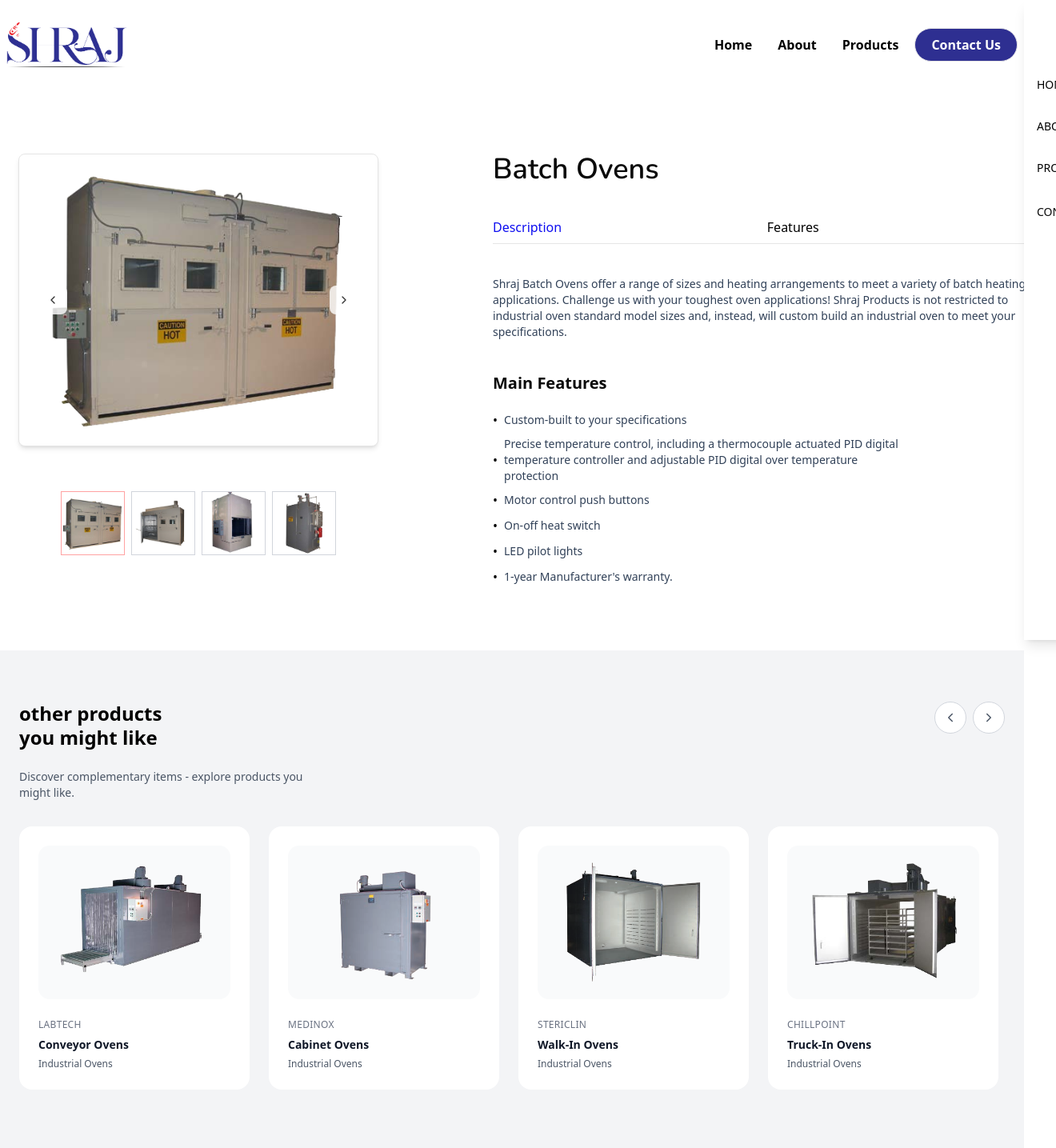
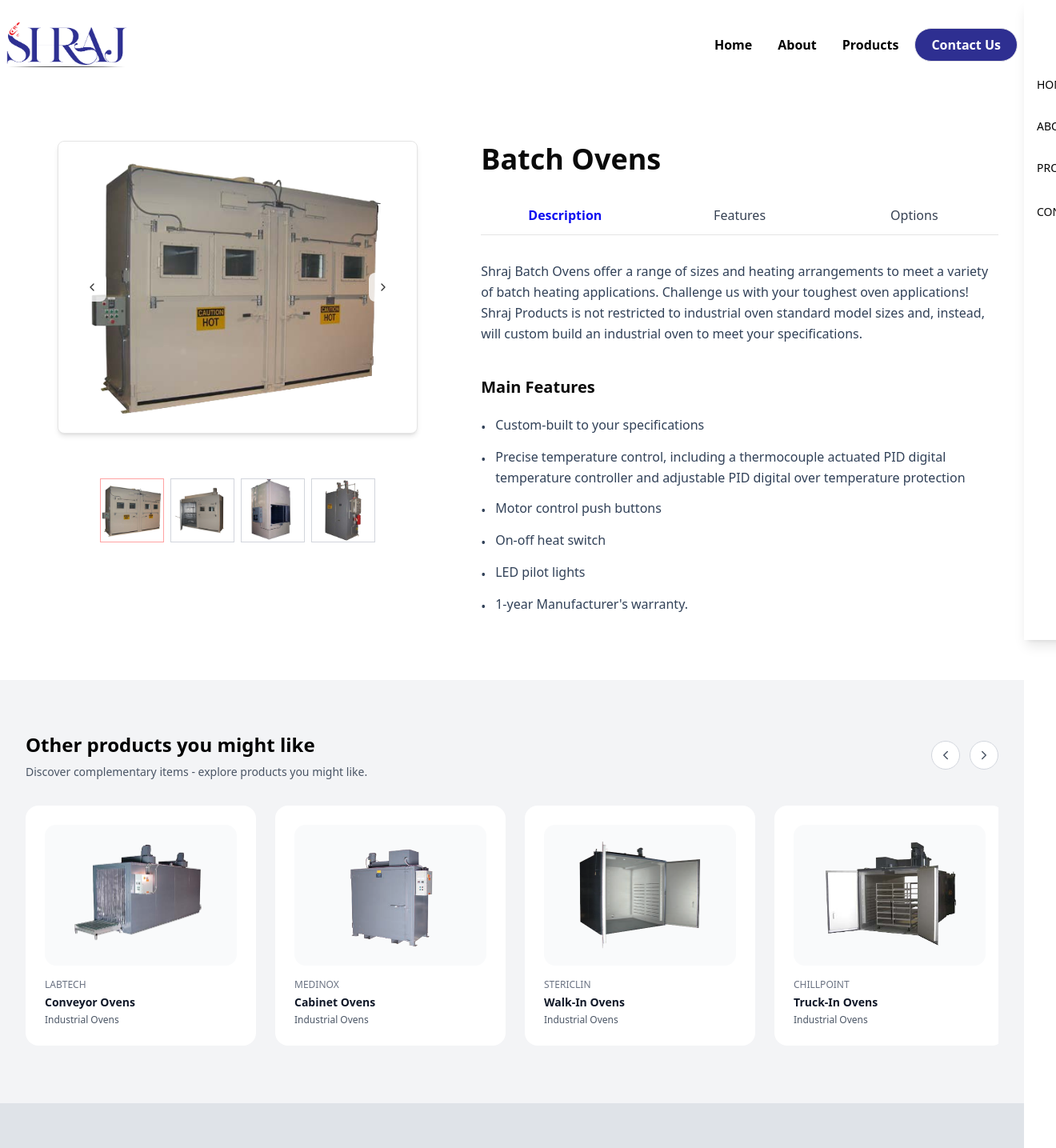
Before and after one commit to Mohit1x/shraj-project, a Next.js app: page /all-products/1 in a window 1280 px wide. Shown: the top 1435 px of the page at 80% size, 1320 px wide, since content can reach past the window. Built offline with nearby package versions, Linux system fonts and the light colour scheme; a web font is replaced by a local one.

Commit message:
fixed product detail page css

```diff
--- a/src/app/all-products/[product]/page.tsx
+++ b/src/app/all-products/[product]/page.tsx
@@ -37,9 +37,9 @@
   "Adjustable timer",
   "Ethernet or serial bus communication",
   "Profile temperature control with ramp and hold capability",
-  "Industrially hardened SCADA (supervisory control and data acquisition) system capable of controlling 20 ovens",
+  "Industrially hardened SCADA system capable of controlling 20 ovens",
   "Integrated PLC controls with touch screen",
-  "Class 'A' oven controls with powered exhaust systems are readily available upon request",
+  "Class 'A' oven controls with powered exhaust systems",
 ];
 
 export default function Product() {
@@ -50,7 +50,6 @@
   const [productDetail, setProducDetail] = useState<productDetailType | null>(
     null
   );
-
   const [activeTab, setActiveTab] = useState<
     "description" | "features" | "options"
   >("description");
@@ -77,61 +76,46 @@
     .slice(0, 8);
 
   const scrollLeft = () => {
-    if (scrollContainerRef.current) {
-      scrollContainerRef.current.scrollBy({
-        left: -300,
-        behavior: "smooth",
-      });
-    }
+    scrollContainerRef.current?.scrollBy({ left: -280, behavior: "smooth" });
   };
 
   const scrollRight = () => {
-    if (scrollContainerRef.current) {
-      scrollContainerRef.current.scrollBy({
-        left: 300,
-        behavior: "smooth",
-      });
-    }
+    scrollContainerRef.current?.scrollBy({ left: 280, behavior: "smooth" });
   };
 
   return (
     <>
-      <div className="grid grid-cols-1 lg:grid-cols-[45%_55%] max-w-7xl mx-auto gap-20 items-start justify-center mt-20">
-        <div>
+      <div className="flex flex-col lg:flex-row gap-6 lg:gap-10 max-w-7xl w-full mx-auto px-4 sm:px-6 lg:px-8 mt-8 sm:mt-12 lg:mt-16">
+        {/* Left Image Section */}
+        <div className="w-full lg:w-[45%] min-w-0">
           <ProductImageZoom images={productDetail?.images || [""]} />
         </div>
-        <div className="flex flex-col items-start gap-10 px-4 md:px-0">
-          <h1 className="text-4xl font-nunito font-semibold">
+
+        {/* Right Content Section */}
+        <div className="w-full lg:w-[55%] flex flex-col gap-6 lg:gap-8 min-w-0">
+          <h1 className="text-2xl sm:text-3xl lg:text-4xl font-semibold leading-tight break-words">
             {productDetail?.name}
           </h1>
-          <div className="flex flex-col gap-10 w-full">
-            <div className="border-b pb-2 flex items-center justify-between w-full">
-              <h1
-                onClick={() => setActiveTab("description")}
-                className={`cursor-pointer ${
-                  activeTab === "description" ? "text-[#0f0ff0]" : "text-black"
+
+          {/* Tabs */}
+          <div className="flex justify-between border-b pb-2 text-sm sm:text-base gap-2">
+            {["description", "features", "options"].map((tab) => (
+              <h2
+                key={tab}
+                onClick={() => setActiveTab(tab as any)}
+                className={`cursor-pointer capitalize px-2 py-1 text-center flex-1 min-w-0 ${
+                  activeTab === tab
+                    ? "text-[#0f0ff0] font-semibold"
+                    : "text-gray-700"
                 }`}
               >
-                Description
-              </h1>
-              <h1
-                onClick={() => setActiveTab("features")}
-                className={`cursor-pointer ${
-                  activeTab === "features" ? "text-[#0f0ff0]" : "text-black"
-                }`}
-              >
-                Features
-              </h1>
-              <h1
-                onClick={() => setActiveTab("options")}
-                className={`cursor-pointer ${
-                  activeTab === "options" ? "text-[#0f0ff0]" : "text-black"
-                }`}
-              >
-                More
-              </h1>
-            </div>
+                <span className="truncate block">{tab}</span>
+              </h2>
+            ))}
+          </div>
 
+          {/* Active Tab Content */}
+          <div className="min-w-0">
             {activeTab === "description" && (
               <DescriptionComponent
                 overallDescription={productDetail?.overallDescription || ""}
@@ -154,63 +138,67 @@
       </div>
 
       {/* Other Products Section */}
-      <section className="bg-gray-100 mt-20 py-16">
-        <div className="max-w-7xl mx-auto px-6">
-          <div className="flex items-start justify-between mb-8">
-            <div className="flex-1">
-              <h2 className="text-2xl font-bold text-black mb-2 leading-tight">
-                other products
-                <br />
-                you might like
+      <section className="bg-gray-100 mt-12 sm:mt-16 lg:mt-20 py-12 sm:py-16">
+        <div className="max-w-7xl w-full mx-auto px-4 sm:px-6 lg:px-8">
+          {/* Heading + Arrows */}
+          <div className="flex flex-col sm:flex-row justify-between items-start sm:items-center gap-4 sm:gap-6 mb-6 sm:mb-8">
+            <div className="min-w-0 flex-1">
+              <h2 className="text-lg sm:text-xl lg:text-2xl font-bold text-black leading-snug break-words">
+                Other products you might like
               </h2>
-              <p className="text-sm text-gray-600 mt-6 max-w-sm">
+              <p className="text-sm text-gray-600 mt-2 max-w-md break-words">
                 Discover complementary items - explore products you might like.
               </p>
             </div>
-
-            <div className="flex items-center gap-2 ml-8">
+            <div className="flex items-center gap-3 flex-shrink-0">
               <button
                 onClick={scrollLeft}
-                className="w-10 h-10 rounded-full bg-white border border-gray-300 flex items-center justify-center hover:bg-gray-50 transition-colors"
+                className="w-9 h-9 rounded-full bg-white border border-gray-300 flex items-center justify-center hover:bg-gray-50 transition-colors"
+                aria-label="Scroll left"
               >
                 <ChevronLeft size={18} className="text-gray-600" />
               </button>
               <button
                 onClick={scrollRight}
-                className="w-10 h-10 rounded-full bg-white border border-gray-300 flex items-center justify-center hover:bg-gray-50 transition-colors"
+                className="w-9 h-9 rounded-full bg-white border border-gray-300 flex items-center justify-center hover:bg-gray-50 transition-colors"
+                aria-label="Scroll right"
               >
                 <ChevronRight size={18} className="text-gray-600" />
               </button>
             </div>
           </div>
 
+          {/* Scrollable Products */}
           <div
             ref={scrollContainerRef}
-            className="flex gap-6 overflow-x-auto pb-4"
-            style={{
-              scrollbarWidth: "none",
-              msOverflowStyle: "none",
-            }}
+            className="flex gap-4 sm:gap-6 overflow-x-auto hide-scrollbar pb-2"
+            style={{ scrollSnapType: "x mandatory" }}
           >
             {otherProducts.map((item) => (
               <Link href={`/all-products/${item.id}`} key={item.id}>
-                <div className="bg-white rounded-2xl p-6 hover:shadow-lg transition-shadow flex-shrink-0 w-72">
-                  <div className="w-full h-48 relative mb-6 bg-gray-50 rounded-xl">
+                <div
+                  className="bg-white rounded-2xl p-4 sm:p-6 hover:shadow-lg transition-shadow flex-shrink-0 w-56 sm:w-64 lg:w-72"
+                  style={{ scrollSnapAlign: "start" }}
+                >
+                  <div className="w-full h-36 sm:h-44 relative mb-4 bg-gray-50 rounded-xl overflow-hidden">
                     <Image
                       src={item.image}
                       alt={item.name}
                       fill
-                      className="object-contain p-4"
+                      className="object-contain p-3 sm:p-4"
+                      sizes="(max-width: 640px) 224px, (max-width: 1024px) 256px, 288px"
                     />
                   </div>
-                  <div className="space-y-2">
-                    <div className="text-xs text-gray-500 uppercase tracking-wide">
+                  <div className="space-y-1 min-w-0">
+                    <div className="text-xs text-gray-500 uppercase truncate">
                       {item.brand}
                     </div>
-                    <div className="text-sm font-semibold text-gray-900 leading-tight">
+                    <div className="text-sm font-semibold text-gray-900 line-clamp-2 break-words">
                       {item.name}
                     </div>
-                    <div className="text-xs text-gray-600">{item.type}</div>
+                    <div className="text-xs text-gray-600 truncate">
+                      {item.type}
+                    </div>
                   </div>
                 </div>
               </Link>
@@ -219,9 +207,20 @@
         </div>
       </section>
 
+      {/* Hide scrollbar and add line clamp utility */}
       <style jsx>{`
-        div::-webkit-scrollbar {
+        .hide-scrollbar::-webkit-scrollbar {
           display: none;
+        }
+        .hide-scrollbar {
+          -ms-overflow-style: none;
+          scrollbar-width: none;
+        }
+        .line-clamp-2 {
+          display: -webkit-box;
+          -webkit-line-clamp: 2;
+          -webkit-box-orient: vertical;
+          overflow: hidden;
         }
       `}</style>
     </>
--- a/src/components/products-helper/DescriptionComponent.tsx
+++ b/src/components/products-helper/DescriptionComponent.tsx
@@ -8,15 +8,21 @@
   overallDescription,
 }: DescriptionProps) {
   return (
-    <div className="flex flex-col gap-10">
-      <p className="text-sm text-slate-700">{overallDescription}</p>
-      <div className="flex flex-col gap-5">
-        <h1 className="font-semibold text-xl">Main Features</h1>
-        <div className="flex flex-col gap-2">
-          {mainFeatures.map((feature) => (
-            <div className="flex items-center gap-2" key={feature}>
-              <span>•</span>{" "}
-              <p className="text-sm w-[70%] text-slate-700">{feature}</p>
+    <div className="flex flex-col gap-6 lg:gap-10">
+      <p className="text-sm sm:text-base text-slate-700 leading-relaxed break-words">
+        {overallDescription}
+      </p>
+      <div className="flex flex-col gap-4 lg:gap-5">
+        <h1 className="font-semibold text-lg sm:text-xl break-words">
+          Main Features
+        </h1>
+        <div className="flex flex-col gap-3">
+          {mainFeatures.map((feature, index) => (
+            <div className="flex items-start gap-3" key={`${feature}-${index}`}>
+              <span className="text-slate-700 mt-1 flex-shrink-0">•</span>
+              <p className="text-sm sm:text-base text-slate-700 leading-relaxed break-words flex-1 min-w-0">
+                {feature}
+              </p>
             </div>
           ))}
         </div>
```
Also changed, not shown: src/components/products-helper/OptionsComponent.tsx (+25 -17 lines), src/components/products-helper/OtherFeaturesComponent.tsx (+16 -9 lines).
